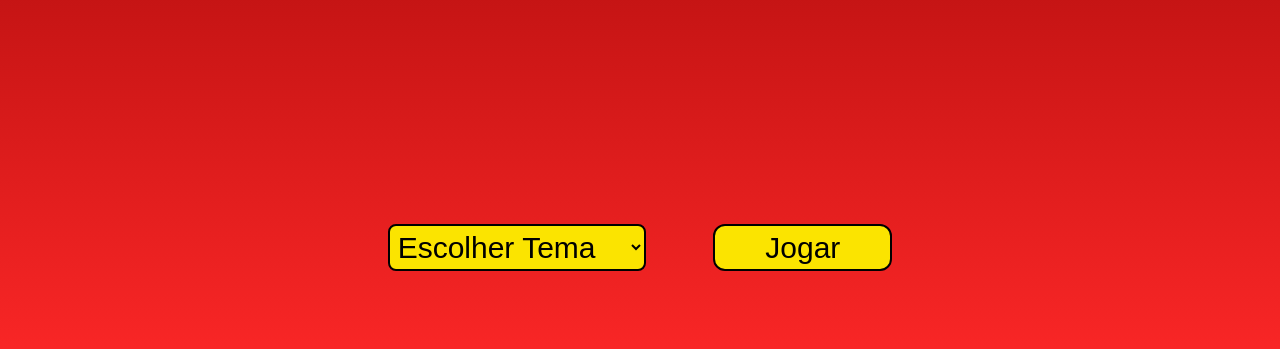
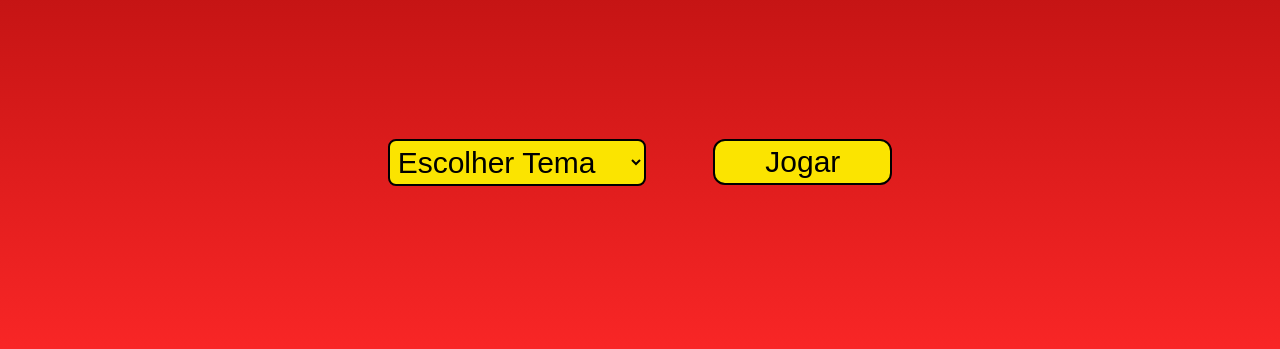
Before and after one commit to Trivialistas/Bau-da-Memoria, a plain HTML site: page menu.html in a window 1280 px wide. Shown: the part 407-756 px from the top of the page. Drawn offline with Linux system fonts and the light colour scheme.

Commit message:
Update menu.css

```diff
--- a/menu.css
+++ b/menu.css
@@ -26,11 +26,6 @@ img{
     height: 150px;
 }
 
-/* h1 {
-
-
-} */
-
 .titulo{
     font-size: 100px;
     font-family: Mirza;
@@ -48,7 +43,6 @@ img{
 }
 
 .escolherTema{
-    /* appearance: none; */
     background-color: #FBE400;
     border: none;
     color: black;
@@ -58,9 +52,6 @@ img{
     border: 2px solid #000000;
     border-radius: 8px;
     outline-style: none;
-    /* overflow: auto;
-    width: 300px;
-    height: 40px;  */
 }
 
 .botao {
@@ -70,7 +61,6 @@ img{
     padding: 4px 50px;
     text-align: center;
     text-decoration: none;
-    /* display: inline-block; */
     font-size: 30px;
     border: 2px solid #000000;
     border-radius: 12px;
@@ -78,6 +68,8 @@ img{
 
   #Botoes{
       width: 50vw;
+      height: 20vh;
       display: flex;
+      align-items: flex-start;
       justify-content: space-evenly;
   }
```
